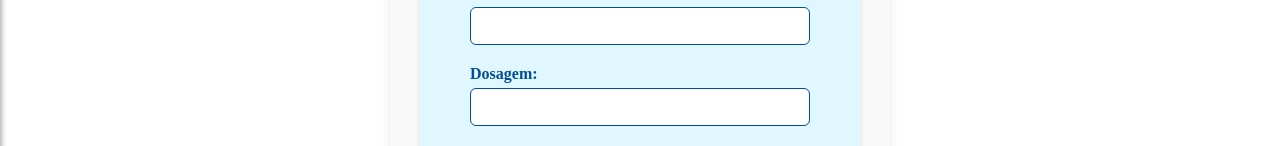
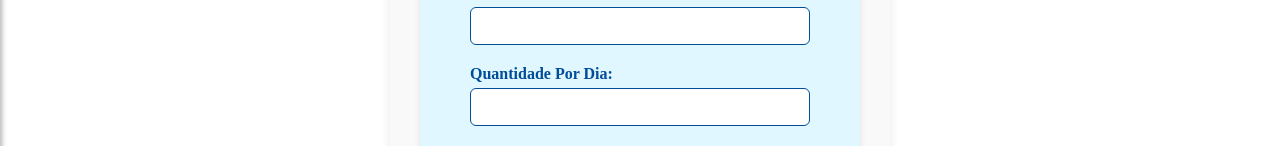
Before and after one commit to Raquel212/MediCareFrontEnd, a React (Vite) app: page /agendarmedicamento in a window 1280 px wide. Shown: the part 292-438 px from the top of the page. Built offline with nearby package versions, Linux system fonts and the light colour scheme.

Commit message:
Update Agendar Medicamento

```diff
--- a/src/pages/AgendarMedicamento/index.jsx
+++ b/src/pages/AgendarMedicamento/index.jsx
@@ -38,8 +38,8 @@ function AgendarMedicamento() {
                         <label htmlFor="medicamento" className={styles.labelAgendarMedicamento}>Nome do Medicamento:</label>
                         <input type="text" id="medicamento" name="medicamento" required className={styles.inputAgendarMedicamento}/>
 
-                        <label htmlFor="dosagem" className={styles.labelAgendarMedicamento}>Dosagem:</label>
-                        <input type="text" id="dosagem" name="dosagem" required className={styles.inputAgendarMedicamento}/>
+                        <label htmlFor="quantidadePorDia" className={styles.labelAgendarMedicamento}>Quantidade Por Dia:</label>
+                        <input type="text" id="quantidadePorDia" name="quantidadePorDia" required className={styles.inputAgendarMedicamento}/>
 
                         <label htmlFor="horario" className={styles.labelAgendarMedicamento}>Horário de Administração:</label>
                         <input type="time" id="horario" name="horario" required className={styles.inputAgendarMedicamento}/>
```
